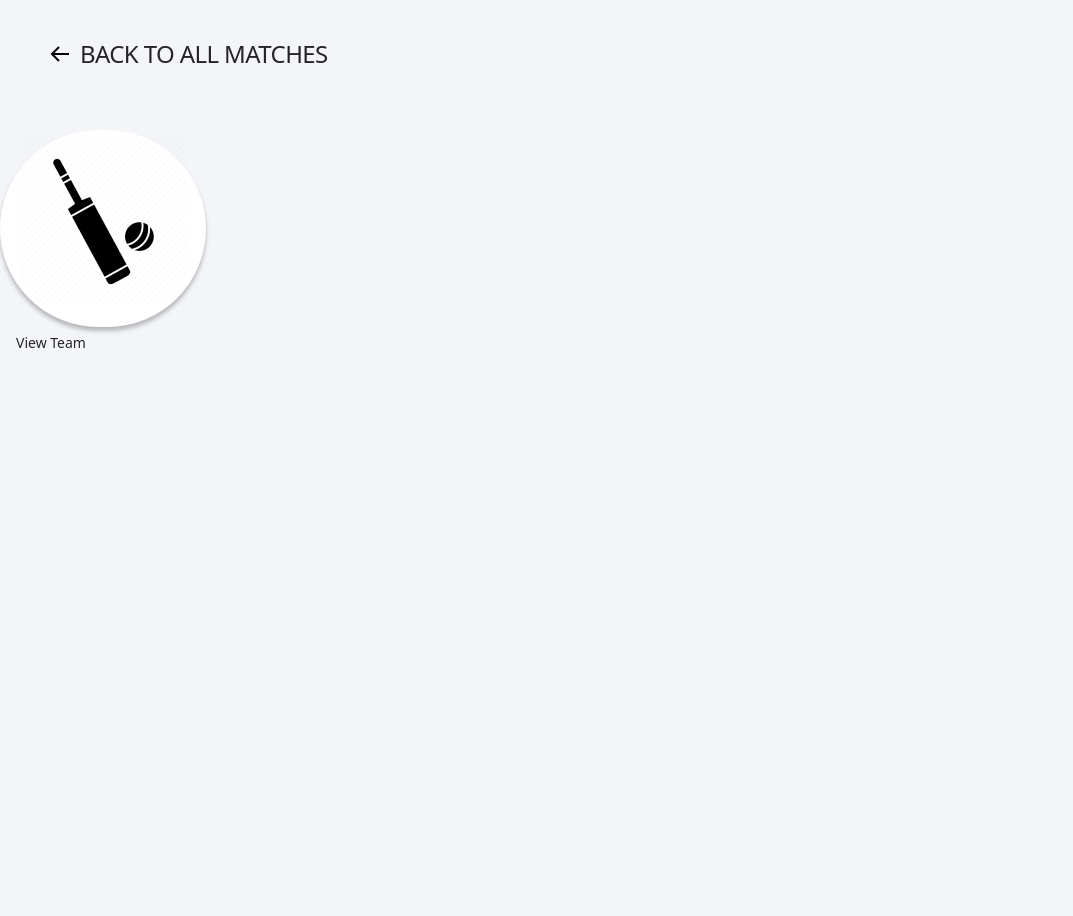
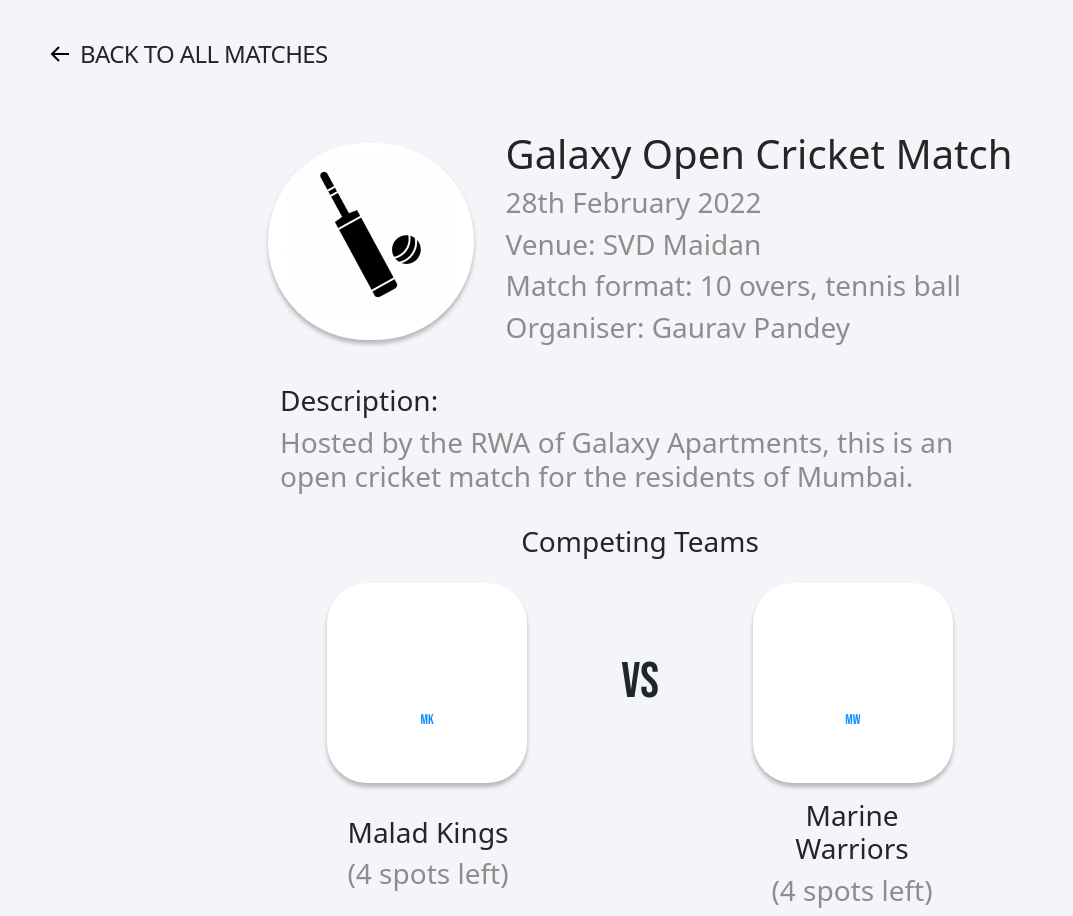
Before and after one commit to HNGP/powerplay, a React (Create React App) app: page /matches/1 in a window 1280 px wide. Shown: the part 100-1016 px from the top of the page, without its empty margins (0-1073 px from the left). Before the commit the page ends 800 px from the top, so only its background shows below. Built offline with nearby package versions, Linux system fonts and the light colour scheme.

Commit message:
created match page

```diff
--- a/src/components/CircleCard/index.js
+++ b/src/components/CircleCard/index.js
@@ -1,11 +1,10 @@
 import React from "react";
 import "./style.css";
-import CricketIcon from "../../Image/CricketIcon.png";
 
-const CircleCard = () => {
+const CircleCard = (props) => {
   return (
     <div className="circle-container">
-      <img src={CricketIcon} />
+      <img src={props.path} alt="icon" />
     </div>
   );
 };
--- /dev/null
+++ b/src/components/IconCard/index.js
@@ -0,0 +1,18 @@
+import React from "react";
+import { useParams } from "react-router-dom";
+import TeamCard from "../TeamModal/TeamModal";
+import "./style.css";
+
+const IconCard = (props) => {
+  const match = props.team.match(/\b(\w)/g);
+  const teamInitial = match.join("");
+  const params = useParams();
+  return (
+    <div className="icon-container">
+      {" "}
+      <TeamCard text={teamInitial} match={params.matchId} />
+    </div>
+  );
+};
+
+export default IconCard;
--- /dev/null
+++ b/src/components/IconCard/style.css
@@ -0,0 +1,12 @@
+.icon-container {
+  background: #ffffff;
+  width: 200px;
+  height: 200px;
+  box-shadow: 0px 4px 4px rgba(0, 0, 0, 0.25);
+  border-radius: 40px;
+  font-size: 120px;
+  text-align: center;
+  line-height: 210px;
+  vertical-align: middle;
+  font-family: "Bebas Neue";
+}
--- a/src/components/TeamModal/TeamModal.js
+++ b/src/components/TeamModal/TeamModal.js
@@ -34,8 +34,8 @@ const TeamModal = (props) => {
 
   return (
     <>
-      <Button type="text" onClick={showModal}>
-        View Team
+      <Button type="link" onClick={showModal}>
+        {props.text}
       </Button>
       <Modal
         title="Current Team"
--- a/src/pages/Match/index.js
+++ b/src/pages/Match/index.js
@@ -2,8 +2,9 @@ import React from "react";
 import { useParams } from "react-router-dom";
 import { BiArrowBack } from "react-icons/bi";
 import { Link } from "react-router-dom";
-import TeamCard from "../../components/TeamModal/TeamModal";
 import CircleCard from "../../components/CircleCard";
+import IconCard from "../../components/IconCard";
+import CricketIcon from "../../Image/CricketIcon.png";
 import "./style.css";
 
 export default function Match() {
@@ -11,14 +12,44 @@ export default function Match() {
   return (
     <>
       <Link to={`/matches`} style={{ textDecoration: "none" }}>
-        <div className="match-header">
+        <div className="match-page-header">
           <BiArrowBack size={24} />
           <h4>BACK TO ALL MATCHES</h4>
         </div>
       </Link>
-      <CircleCard />
-
-      <TeamCard match={params.matchId} />
+      <div className="match-header">
+        <CircleCard path={CricketIcon} />
+        <div className="match-header-info">
+          <h1>Galaxy Open Cricket Match</h1>
+          <h3>28th February 2022</h3>
+          <h3>Venue: SVD Maidan</h3>
+          <h3>Match format: 10 overs, tennis ball</h3>
+          <h3>Organiser: Gaurav Pandey</h3>
+        </div>
+      </div>
+      <div className="match-description">
+        <h3>Description:</h3>
+        <h3 className="secondary-header">
+          Hosted by the RWA of Galaxy Apartments, this is an open cricket match
+          for the residents of Mumbai.{" "}
+        </h3>
+      </div>
+      <h3 className="competing-teams">Competing Teams</h3>
+      <div className="competing-teams-container">
+        <IconCard team={"Malad Kings"} />
+        <span className="vs">VS</span>
+        <IconCard team={"Marine Warriors"} />
+      </div>
+      <div className="competing-teams-info">
+        <div>
+          <h3>Malad Kings</h3>
+          <h3 className="secondary-header">(4 spots left)</h3>
+        </div>
+        <div>
+          <h3>Marine Warriors</h3>
+          <h3 className="secondary-header">(4 spots left)</h3>
+        </div>
+      </div>
     </>
   );
 }
--- a/src/pages/Match/style.css
+++ b/src/pages/Match/style.css
@@ -1,16 +1,73 @@
-.match-header {
+@import url("https://fonts.googleapis.com/css2?family=Bebas+Neue&family=Montserrat:ital,wght@1,500&display=swap%27");
+.match-page-header {
   display: flex;
   align-items: center;
   margin: 4rem 3rem;
   cursor: pointer;
 }
 
-.match-header > svg {
+.match-page-header > svg {
   margin-right: 0.5rem;
   color: #000000;
 }
-.match-header > h4 {
+
+.match-page-header > h4 {
   margin: 0;
   line-height: 24px;
   letter-spacing: -0.025em;
 }
+
+.match-header {
+  display: flex;
+  justify-content: center;
+  align-items: center;
+}
+
+.match-header-info {
+  margin-left: 2rem;
+}
+
+.match-header-info > h3,
+.secondary-header {
+  color: #8d8d8d;
+  font-weight: 400;
+}
+
+.match-description {
+  max-width: 45rem;
+  margin: 0 auto;
+  margin-top: 2rem;
+}
+
+.competing-teams {
+  margin-top: 2rem;
+  margin-bottom: 1.5rem;
+  text-align: center;
+}
+
+.competing-teams-container {
+  max-width: 45rem;
+  margin: 0 auto;
+  display: flex;
+  align-items: center;
+  justify-content: space-around;
+}
+
+.vs {
+  font-family: "Bebas Neue";
+  font-size: 50px;
+}
+
+.competing-teams-info {
+  max-width: 39rem;
+  margin: 0 auto;
+  margin-top: 1rem;
+  text-align: center;
+  display: flex;
+  align-items: center;
+  justify-content: space-between;
+}
+
+.competing-teams-info > div {
+  width: 200px;
+}
```
